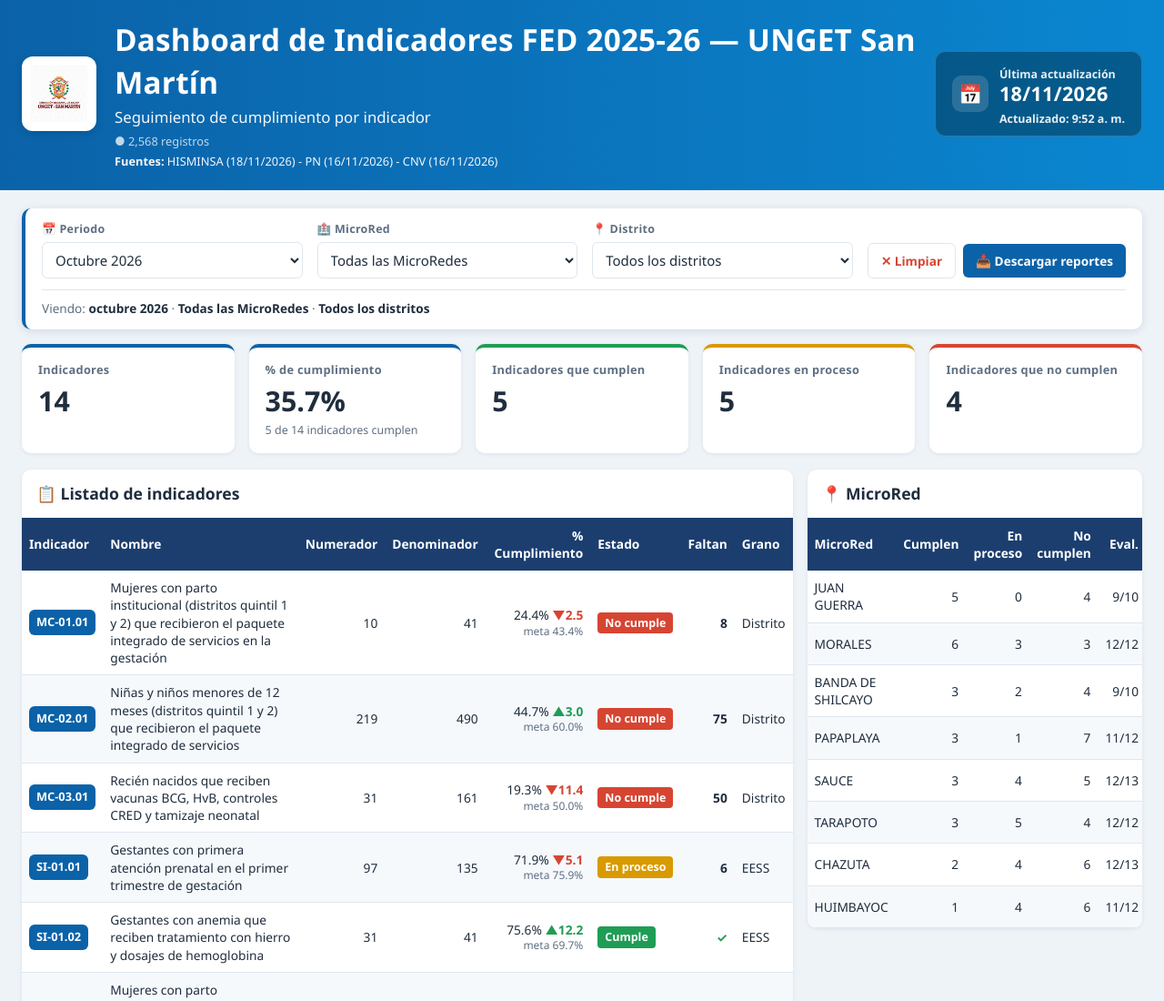
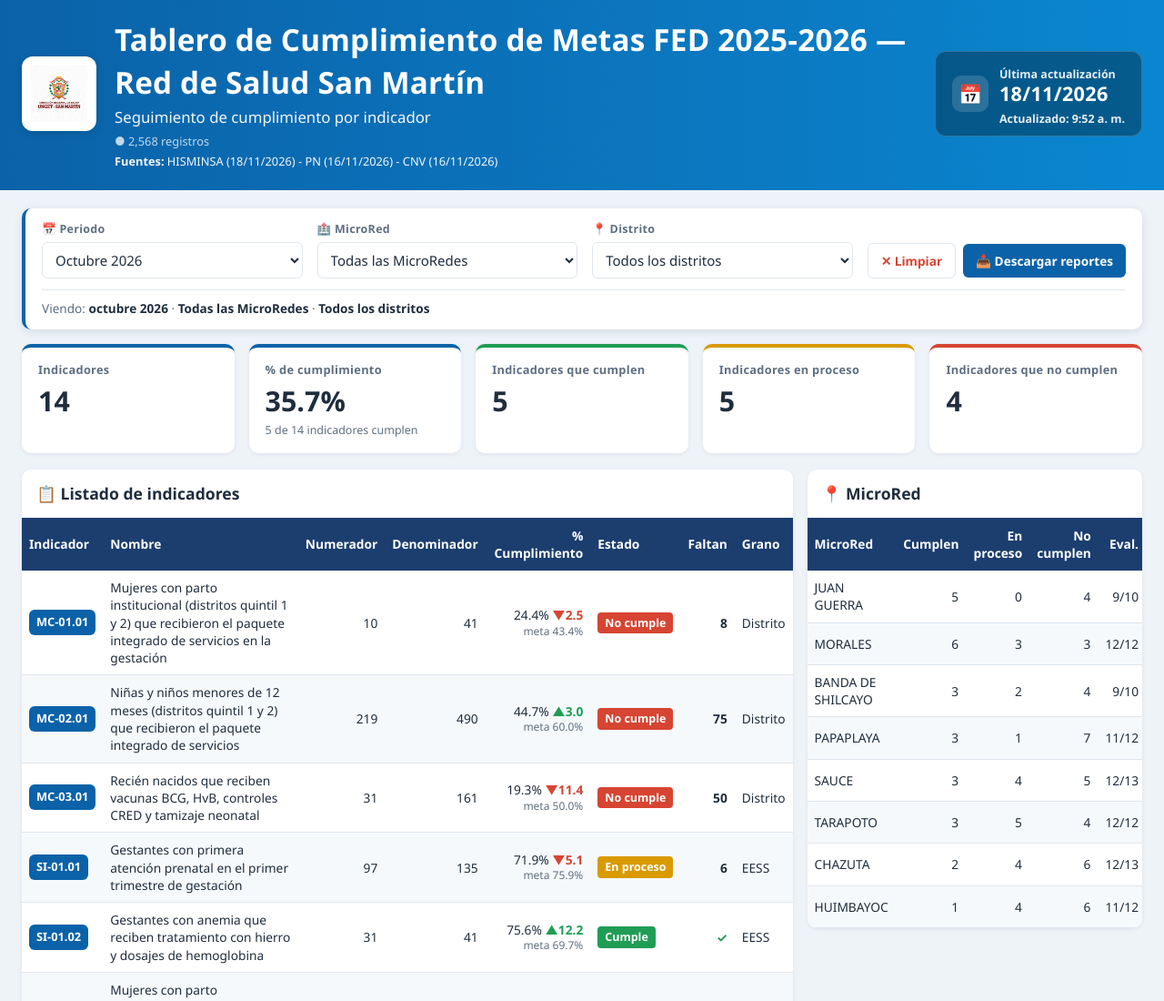
Before and after one commit to Unget-SanMartin/-Dashboard-de-Indicadores-de-la-UNGET-San-Martin, a plain HTML site: page index.html in a window 1280 px wide. Shown: the top 1100 px of the page at 91% size. Drawn offline with Linux system fonts and the light colour scheme.

Commit message:
Add files via upload

```diff
--- a/index.html
+++ b/index.html
@@ -299,7 +299,8 @@ async function iniciar(){
   // Ej.: "FED 2025-{anio}" -> 2025-2026 ahora y 2025-2027 cuando lleguen datos de 2027.
   const ANIO = Number((periodos[periodos.length - 1] || "").slice(0, 4)) || new Date().getFullYear();
   const conAnio = t => String(t).replace(/\{anio_anterior\}/g, ANIO - 1).replace(/\{anio\}/g, ANIO);
-  if (CFG.titulo) titulo.textContent = conAnio(CFG.titulo).replace(/(\d)-(\d)/g, "$1\u2011$2");
+  // Título fijo en el código (ya no depende de config.json): el 2025 queda fijo y el segundo año cambia solo
+  titulo.textContent = `Tablero de Cumplimiento de Metas FED 2025\u2011${ANIO} — Red de Salud San Martín`;
   if (CFG.subtitulo) subtitulo.textContent = conAnio(CFG.subtitulo);
   document.title = titulo.textContent;
   estadoCarga.textContent = `● ${fN(DATOS.length)} registros`;
```
